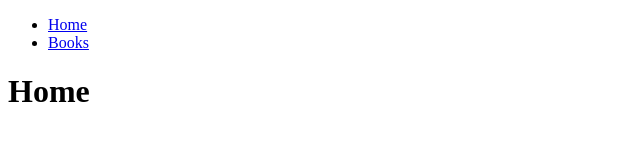
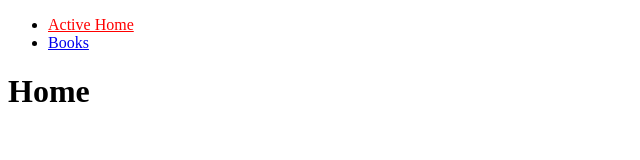
Before and after one commit to Ali-Nayebi/react-router-dom-practice, a React (Create React App) app in the folder react-router-dom/: page / in a window 1280 px wide. Shown: the top 160 px of the page, without its empty margins (0-640 px from the left). Built offline with nearby package versions, Linux system fonts and the light colour scheme.

Commit message:
NavLink properties

```diff
--- a/react-router-dom/src/App.css
+++ b/react-router-dom/src/App.css
@@ -1,38 +1,3 @@
-.App {
-  text-align: center;
+.active {
+  color: red;
 }
-
-.App-logo {
-  height: 40vmin;
-  pointer-events: none;
-}
-
-@media (prefers-reduced-motion: no-preference) {
-  .App-logo {
-    animation: App-logo-spin infinite 20s linear;
-  }
-}
-
-.App-header {
-  background-color: #282c34;
-  min-height: 100vh;
-  display: flex;
-  flex-direction: column;
-  align-items: center;
-  justify-content: center;
-  font-size: calc(10px + 2vmin);
-  color: white;
-}
-
-.App-link {
-  color: #61dafb;
-}
-
-@keyframes App-logo-spin {
-  from {
-    transform: rotate(0deg);
-  }
-  to {
-    transform: rotate(360deg);
-  }
-}
--- a/react-router-dom/src/App.js
+++ b/react-router-dom/src/App.js
@@ -1,21 +1,33 @@
-import { Link, Route, Routes } from "react-router-dom";
+import { NavLink, Route, Routes } from "react-router-dom";
 import "./App.css";
 import { Home } from "./pages/Home";
 import { NotFound } from "./pages/NotFound";
 import { BookRoutes } from "./BookRoutes";
-
+// NavLink is just like Link it has all the same properties but it allows you to do specific things withthe active state of a Link so it has a few additional properties
+// classname style and children properties allows you to take in a function and this function have the is active class
+// the intresting thing about NavLink is that by default it applies an active class so if we import a css page that has the active class to color red the links that we didnt specified is going to be red when active.
 function App() {
   return (
     <>
       <nav>
         <ul>
           <li>
-            <Link to="/" replace>Home</Link>
-            {/* replace property: this will replace the url that we are on when we click this link si the last url will be deleted from the history the replace property is usefull in the log in page so when the user clicks the back button we dont want them to go back to the log in page  */}
+            <NavLink
+              style={({ isActive }) => {
+                return isActive ? { color: "red" } : {};
+              }}
+              to="/"
+            >
+              {({ isActive }) => {
+                return isActive ? "Active Home" : "Home";
+              }}
+            </NavLink>
+            {/* isActive is going to be true when we are in this link */}
+            {/* we can also pass the isActive trough a className so when its acvie it uses that className */}
+            {/* we can also pass a function down as a child and that function can have the isActive property too */}
           </li>
           <li>
-            <Link to="/books" reloadDocument>Books</Link>
-            {/* like we said react-router just changes the content inside the routes but with reloadDocument property its going to reload the entire page and not just the section that is changing */}
+            <NavLink to="/books">Books</NavLink>
           </li>
         </ul>
       </nav>
```
